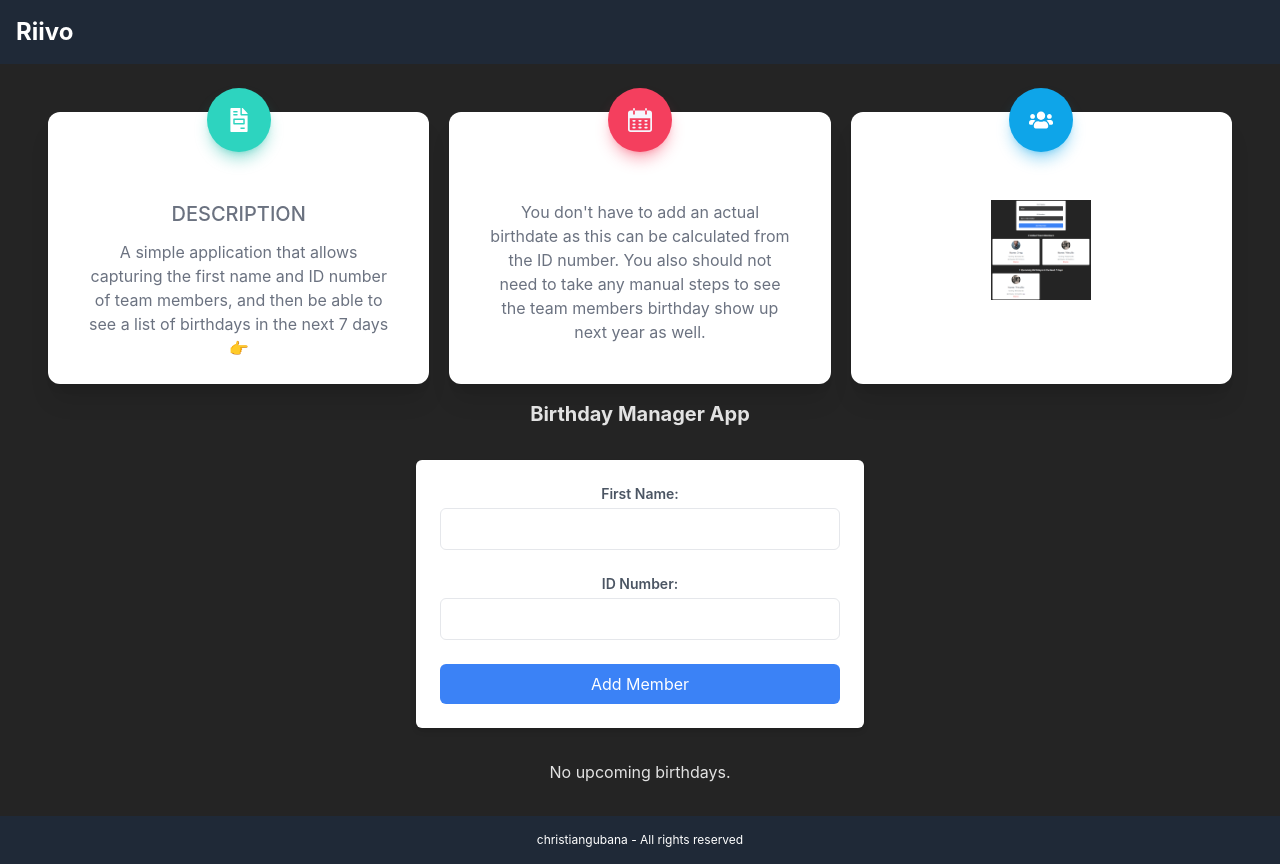
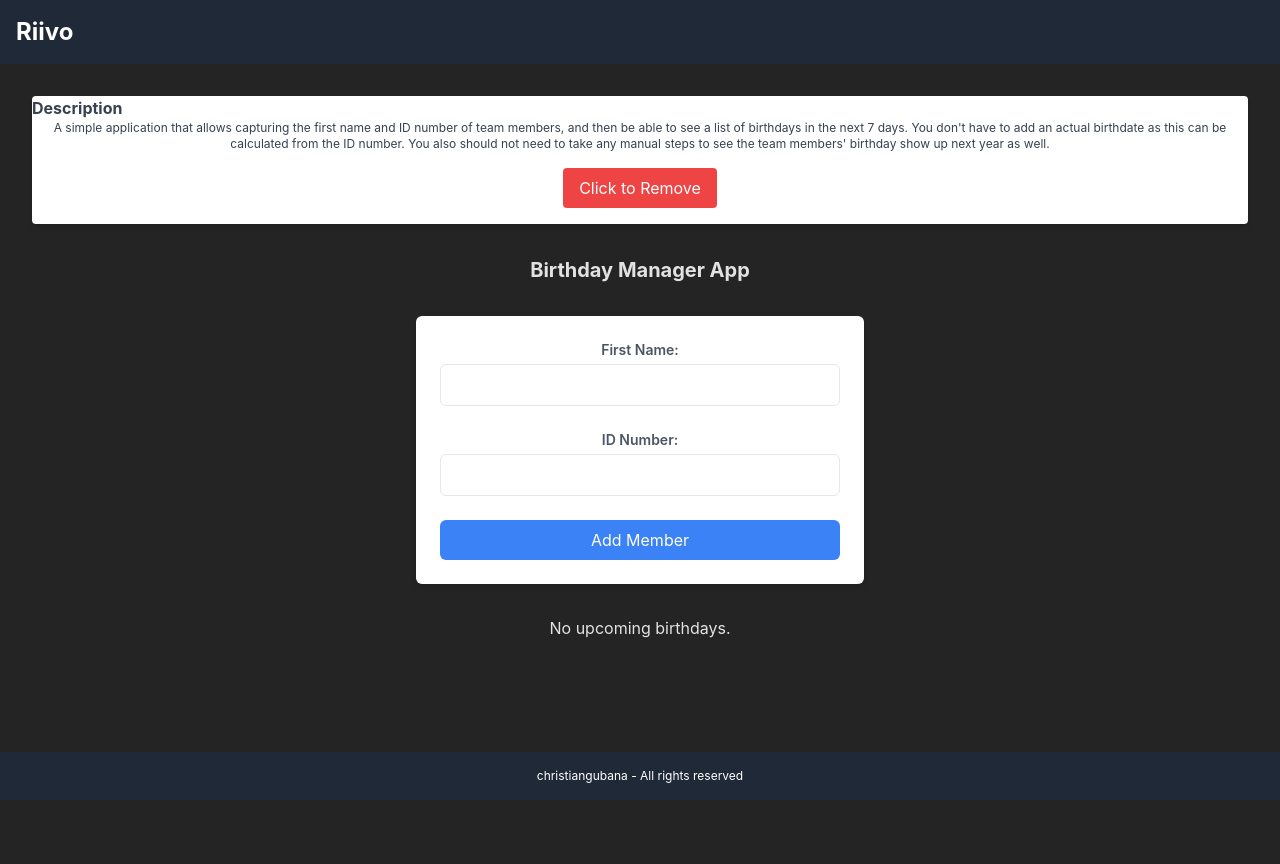
Before and after one commit to christiangubana/birthday-management, a React (Vite) app: page / in a window 1280 px wide. After the commit the page ends 800 px from the top, so only its background shows below. Built offline with nearby package versions, Linux system fonts and the light colour scheme.

Commit message:
description modal functionality

```diff
--- a/src/components/Description.jsx
+++ b/src/components/Description.jsx
@@ -1,123 +1,37 @@
-import image from "../assets/images/image.png";
+import React, { useState } from "react";
 
 const Description = () => {
+  const [isContentVisible, setContentVisibility] = useState(true);
+
+  const handleRemove = () => {
+    setContentVisibility(false);
+  };
+
   return (
-    <div class="p-4">
-      <div class="grid gap-14 md:grid-cols-3 md:gap-5">
-        <div class="rounded-xl bg-white p-6 text-center shadow-xl">
-          <div class="mx-auto flex h-16 w-16 -translate-y-12 transform items-center justify-center rounded-full bg-teal-400 shadow-lg shadow-teal-500/40">
-            <svg
-              viewBox="0 0 33 46"
-              fill="none"
-              xmlns="http://www.w3.org/2000/svg"
-              class="h-6 w-6 text-white"
-            >
-              <path
-                d="M24.75 23H8.25V28.75H24.75V23ZM32.3984 9.43359L23.9852 0.628906C23.5984 0.224609 23.0742 0 22.5242 0H22V11.5H33V10.952C33 10.3859 32.7852 9.83789 32.3984 9.43359ZM19.25 12.2188V0H2.0625C0.919531 0 0 0.961328 0 2.15625V43.8438C0 45.0387 0.919531 46 2.0625 46H30.9375C32.0805 46 33 45.0387 33 43.8438V14.375H21.3125C20.1781 14.375 19.25 13.4047 19.25 12.2188ZM5.5 6.46875C5.5 6.07164 5.80766 5.75 6.1875 5.75H13.0625C13.4423 5.75 13.75 6.07164 13.75 6.46875V7.90625C13.75 8.30336 13.4423 8.625 13.0625 8.625H6.1875C5.80766 8.625 5.5 8.30336 5.5 7.90625V6.46875ZM5.5 12.2188C5.5 11.8216 5.80766 11.5 6.1875 11.5H13.0625C13.4423 11.5 13.75 11.8216 13.75 12.2188V13.6562C13.75 14.0534 13.4423 14.375 13.0625 14.375H6.1875C5.80766 14.375 5.5 14.0534 5.5 13.6562V12.2188ZM27.5 39.5312C27.5 39.9284 27.1923 40.25 26.8125 40.25H19.9375C19.5577 40.25 19.25 39.9284 19.25 39.5312V38.0938C19.25 37.6966 19.5577 37.375 19.9375 37.375H26.8125C27.1923 37.375 27.5 37.6966 27.5 38.0938V39.5312ZM27.5 21.5625V30.1875C27.5 30.9817 26.8847 31.625 26.125 31.625H6.875C6.11531 31.625 5.5 30.9817 5.5 30.1875V21.5625C5.5 20.7683 6.11531 20.125 6.875 20.125H26.125C26.8847 20.125 27.5 20.7683 27.5 21.5625Z"
-                fill="white"
-              ></path>
-            </svg>
-          </div>
-          <h1 class="text-gray-500 mb-3 text-xl font-medium lg:px-14">
-            DESCRIPTION
-          </h1>
-          <p class="px-4 text-gray-500">
-            A simple application that allows capturing the first name and ID
-            number of team members, and then be able to see a list of birthdays
-            in the next 7 days 👉
-          </p>
+    <div
+      className={`mb-8 text-gray-700 rounded shadow-md bg-white ${
+        isContentVisible ? "" : "hidden"
+      }`}
+    >
+      <h1 className="text-left font-bold">Description</h1>
+      <p className="text-xs font-normal">
+        A simple application that allows capturing the first name and ID number
+        of team members, and then be able to see a list of birthdays in the next
+        7 days. You don't have to add an actual birthdate as this can be
+        calculated from the ID number. You also should not need to take any
+        manual steps to see the team members' birthday show up next year as
+        well.
+      </p>
+      {isContentVisible && (
+        <div className="p-4">
+          <button
+            className="bg-red-500 text-white px-4 py-2 rounded hover:bg-red-600"
+            onClick={handleRemove}
+          >
+            Click to Remove
+          </button>
         </div>
-        <div
-          data-aos-delay="150"
-          class="rounded-xl bg-white p-6 text-center shadow-xl"
-        >
-          <div class="mx-auto flex h-16 w-16 -translate-y-12 transform items-center justify-center rounded-full shadow-lg bg-rose-500 shadow-rose-500/40">
-            <svg
-              viewBox=" 0 0 48 48"
-              fill="none"
-              xmlns="http://www.w3.org/2000/svg"
-              class="h-6 w-6 text-white"
-            >
-              <path
-                d="M12 0C11.0532 0 10.2857 0.767511 10.2857 1.71432V5.14285H13.7142V1.71432C13.7142 0.767511 12.9467 0 12 0Z"
-                fill="#F5F5FC"
-              ></path>
-              <path
-                d="M36 0C35.0532 0 34.2856 0.767511 34.2856 1.71432V5.14285H37.7142V1.71432C37.7143 0.767511 36.9468 0 36 0Z"
-                fill="#F5F5FC"
-              ></path>
-              <path
-                d="M42.8571 5.14282H37.7143V12C37.7143 12.9468 36.9468 13.7143 36 13.7143C35.0532 13.7143 34.2857 12.9468 34.2857 12V5.14282H13.7142V12C13.7142 12.9468 12.9467 13.7143 11.9999 13.7143C11.0531 13.7143 10.2856 12.9468 10.2856 12V5.14282H5.14285C2.30253 5.14282 0 7.44535 0 10.2857V42.8571C0 45.6974 2.30253 48 5.14285 48H42.8571C45.6975 48 48 45.6974 48 42.8571V10.2857C48 7.44535 45.6975 5.14282 42.8571 5.14282ZM44.5714 42.8571C44.5714 43.8039 43.8039 44.5714 42.857 44.5714H5.14285C4.19605 44.5714 3.42854 43.8039 3.42854 42.8571V20.5714H44.5714V42.8571Z"
-                fill="#F5F5FC"
-              ></path>
-              <path
-                d="M13.7142 23.9999H10.2857C9.33889 23.9999 8.57138 24.7674 8.57138 25.7142C8.57138 26.661 9.33889 27.4285 10.2857 27.4285H13.7142C14.661 27.4285 15.4285 26.661 15.4285 25.7142C15.4285 24.7674 14.661 23.9999 13.7142 23.9999Z"
-                fill="#F5F5FC"
-              ></path>
-              <path
-                d="M25.7143 23.9999H22.2857C21.3389 23.9999 20.5714 24.7674 20.5714 25.7142C20.5714 26.661 21.3389 27.4285 22.2857 27.4285H25.7143C26.6611 27.4285 27.4286 26.661 27.4286 25.7142C27.4286 24.7674 26.6611 23.9999 25.7143 23.9999Z"
-                fill="#F5F5FC"
-              ></path>
-              <path
-                d="M37.7143 23.9999H34.2857C33.3389 23.9999 32.5714 24.7674 32.5714 25.7142C32.5714 26.661 33.3389 27.4285 34.2857 27.4285H37.7143C38.6611 27.4285 39.4286 26.661 39.4286 25.7142C39.4286 24.7674 38.661 23.9999 37.7143 23.9999Z"
-                fill="#F5F5FC"
-              ></path>
-              <path
-                d="M13.7142 30.8571H10.2857C9.33889 30.8571 8.57138 31.6246 8.57138 32.5714C8.57138 33.5182 9.33889 34.2857 10.2857 34.2857H13.7142C14.661 34.2857 15.4285 33.5182 15.4285 32.5714C15.4285 31.6246 14.661 30.8571 13.7142 30.8571Z"
-                fill="#F5F5FC"
-              ></path>
-              <path
-                d="M25.7143 30.8571H22.2857C21.3389 30.8571 20.5714 31.6246 20.5714 32.5714C20.5714 33.5182 21.3389 34.2857 22.2857 34.2857H25.7143C26.6611 34.2857 27.4286 33.5182 27.4286 32.5714C27.4286 31.6246 26.6611 30.8571 25.7143 30.8571Z"
-                fill="#F5F5FC"
-              ></path>
-              <path
-                d="M37.7143 30.8571H34.2857C33.3389 30.8571 32.5714 31.6246 32.5714 32.5714C32.5714 33.5182 33.3389 34.2857 34.2857 34.2857H37.7143C38.6611 34.2857 39.4286 33.5182 39.4286 32.5714C39.4285 31.6246 38.661 30.8571 37.7143 30.8571Z"
-                fill="#F5F5FC"
-              ></path>
-              <path
-                d="M13.7142 37.7142H10.2857C9.33889 37.7142 8.57138 38.4817 8.57138 39.4286C8.57138 40.3754 9.33889 41.1428 10.2857 41.1428H13.7142C14.661 41.1428 15.4285 40.3753 15.4285 39.4284C15.4285 38.4816 14.661 37.7142 13.7142 37.7142Z"
-                fill="#F5F5FC"
-              ></path>
-              <path
-                d="M25.7143 37.7142H22.2857C21.3389 37.7142 20.5714 38.4817 20.5714 39.4285C20.5714 40.3754 21.3389 41.1429 22.2857 41.1429H25.7143C26.6611 41.1429 27.4286 40.3754 27.4286 39.4285C27.4286 38.4817 26.6611 37.7142 25.7143 37.7142Z"
-                fill="#F5F5FC"
-              ></path>
-              <path
-                d="M37.7143 37.7142H34.2857C33.3389 37.7142 32.5714 38.4817 32.5714 39.4285C32.5714 40.3754 33.3389 41.1429 34.2857 41.1429H37.7143C38.6611 41.1429 39.4286 40.3754 39.4286 39.4285C39.4286 38.4817 38.661 37.7142 37.7143 37.7142Z"
-                fill="#F5F5FC"
-              ></path>
-            </svg>
-          </div>
-          <p class="px-4 text-gray-500">
-            You don't have to add an actual birthdate as this can be calculated
-            from the ID number. You also should not need to take any manual
-            steps to see the team members birthday show up next year as well.
-          </p>
-        </div>
-        <div
-          data-aos-delay="300"
-          class="rounded-xl bg-white p-6 text-center shadow-xl"
-        >
-          <div class="mx-auto flex h-16 w-16 -translate-y-12 transform items-center justify-center rounded-full shadow-lg bg-sky-500 shadow-sky-500/40">
-            <svg
-              viewBox="0 0 55 44"
-              fill="none"
-              xmlns="http://www.w3.org/2000/svg"
-              class="h-6 w-6 text-white"
-            >
-              <path
-                d="M8.25 19.25C11.2836 19.25 13.75 16.7836 13.75 13.75C13.75 10.7164 11.2836 8.25 8.25 8.25C5.21641 8.25 2.75 10.7164 2.75 13.75C2.75 16.7836 5.21641 19.25 8.25 19.25ZM46.75 19.25C49.7836 19.25 52.25 16.7836 52.25 13.75C52.25 10.7164 49.7836 8.25 46.75 8.25C43.7164 8.25 41.25 10.7164 41.25 13.75C41.25 16.7836 43.7164 19.25 46.75 19.25ZM49.5 22H44C42.4875 22 41.1211 22.6102 40.1242 23.5984C43.5875 25.4977 46.0453 28.9266 46.5781 33H52.25C53.7711 33 55 31.7711 55 30.25V27.5C55 24.4664 52.5336 22 49.5 22ZM27.5 22C32.8195 22 37.125 17.6945 37.125 12.375C37.125 7.05547 32.8195 2.75 27.5 2.75C22.1805 2.75 17.875 7.05547 17.875 12.375C17.875 17.6945 22.1805 22 27.5 22ZM34.1 24.75H33.3867C31.5992 25.6094 29.6141 26.125 27.5 26.125C25.3859 26.125 23.4094 25.6094 21.6133 24.75H20.9C15.4344 24.75 11 29.1844 11 34.65V37.125C11 39.4023 12.8477 41.25 15.125 41.25H39.875C42.1523 41.25 44 39.4023 44 37.125V34.65C44 29.1844 39.5656 24.75 34.1 24.75ZM14.8758 23.5984C13.8789 22.6102 12.5125 22 11 22H5.5C2.46641 22 0 24.4664 0 27.5V30.25C0 31.7711 1.22891 33 2.75 33H8.41328C8.95469 28.9266 11.4125 25.4977 14.8758 23.5984Z"
-                fill="white"
-              ></path>
-            </svg>
-          </div>
-          <img
-            className="mx-auto max-w-full h-auto max-md:max-w-[80%] md:max-w-[50%] lg:max-w-[40%] xl:max-w-[30%] object-cover"
-            src={image}
-            alt="Illustration 01"
-          />
-        </div>
-      </div>
+      )}
     </div>
   );
 };
```
